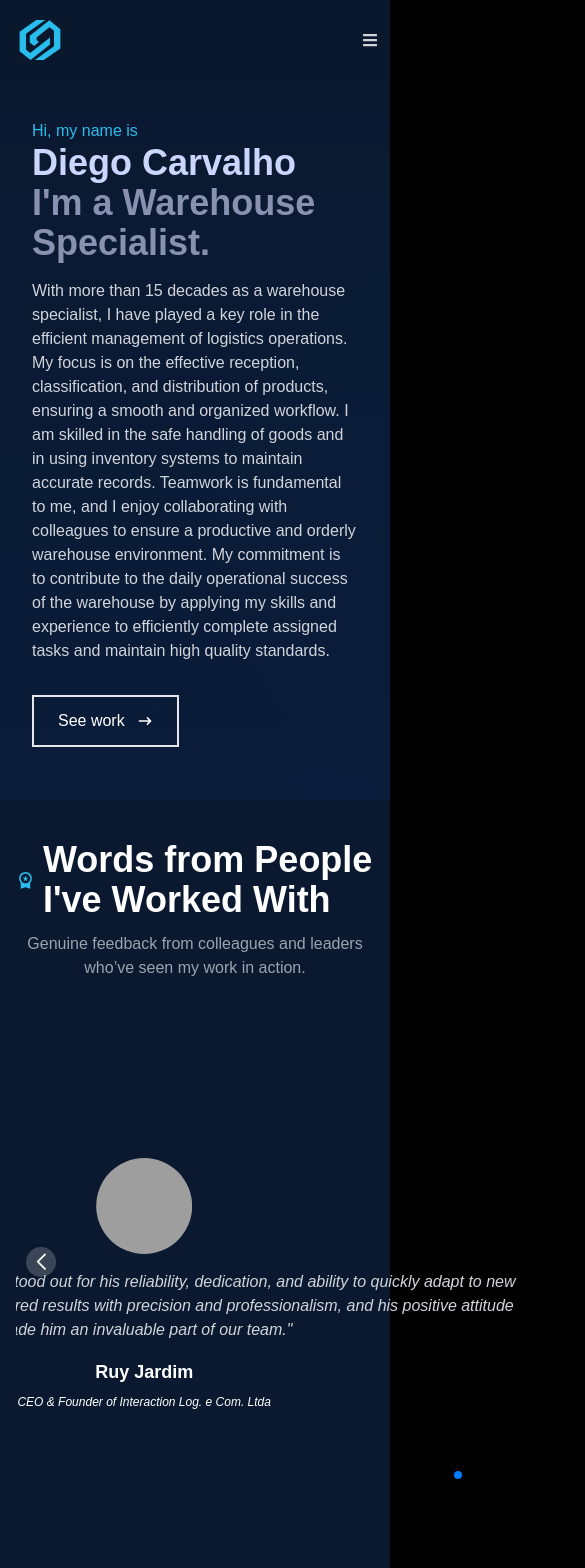
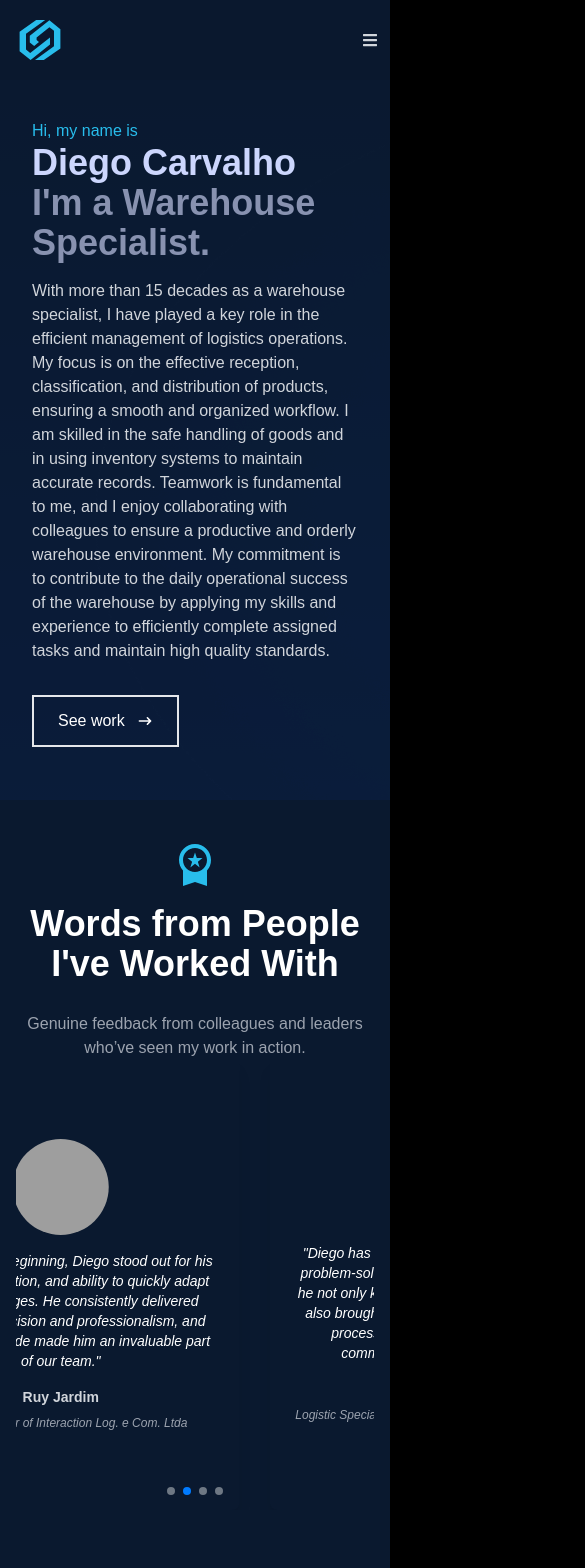
Before and after one commit to diegocchaves/logistic-portfolio, a React (Create React App) app: page / in a window 390 px wide. Shown: the top 1568 px of the page, 585 px wide, since content can reach past the window. Built offline with nearby package versions, Linux system fonts and the light colour scheme; grey boxes are pictures that could not be loaded.

Commit message:
Enhance SuccessStories component layout and responsiveness; update styles for improved clarity and user experience

```diff
--- a/src/components/Recomendation.jsx
+++ b/src/components/Recomendation.jsx
@@ -46,17 +46,16 @@ const SuccessStories = () => {
   ];
 
   return (
-    <section className="bg-[#0a192f]  text-gray-300 py-10 md:py-24">
-      <div className="container px-4 mx-auto text-white ">
-        <div className="flex flex-col items-center justify-center gap-3 mb-8">
-          <div className="flex flex-row items-center justify-center">
-            <MdWorkspacePremium className="text-4xl text-[#28bdec] mr-2" />
+    <section className="bg-[#0a192f] text-gray-300 py-10 md:py-24">
+      <div className="container px-4 mx-auto text-white">
+        <div className="flex flex-col items-center justify-center gap-3 text-center md:mb-8">
+          <div className="flex flex-col items-center justify-center mb-4 md:flex-row">
+            <MdWorkspacePremium className="text-5xl text-[#28bdec] md:mr-4 md:mb-0 mb-4" />
             <h1 className="text-4xl font-bold">
-              <span></span>
               Words from People I've Worked With
             </h1>
           </div>
-          <p className="mb-8 text-center text-gray-400">
+          <p className="text-gray-400 md:mb-8">
             Genuine feedback from colleagues and leaders who’ve seen my work in
             action.
           </p>
@@ -64,20 +63,20 @@ const SuccessStories = () => {
 
         <Swiper
           modules={[Navigation, Pagination, Autoplay]}
-          spaceBetween={30} // Spacing between slides
-          slidesPerView={1} // Number of slides visible
-          navigation // Enables navigation arrows
-          pagination={{ clickable: true }} // Enables pagination bullets
-          autoplay={{ delay: 6500, disableOnInteraction: false }} // Enables autoplay
-          loop={true} // Enables infinite looping
+          spaceBetween={30}
+          slidesPerView={1}
+          navigation
+          pagination={{ clickable: true }}
+          autoplay={{ delay: 6500, disableOnInteraction: false }}
+          loop={true}
           className="custom-swiper"
         >
           {stories.map((story) => (
             <SwiperSlide
               key={story.id}
-              className="flex items-center justify-center p-10 rounded-lg shadow-lg"
+              className="flex items-center justify-center rounded-lg shadow-lg md:p-12 "
             >
-              <div className="flex flex-col items-center justify-center p-8 rounded-lg h-[400px] ">
+              <div className="flex flex-col items-center justify-center w-full h-full p-6 rounded-lg ">
                 <img
                   src={story.image}
                   alt={story.name}
@@ -86,11 +85,15 @@ const SuccessStories = () => {
                   height={150}
                   priority
                 />
-                <p className="mb-4 italic text-center text-gray-300 text-md">
+                <p className="mb-4 text-sm italic text-center md:text-base">
                   &quot;{story.story}&quot;
                 </p>
-                <h4 className="text-lg font-bold text-center">{story.name}</h4>
-                <p className="mt-2 text-xs italic text-center">{story.text}</p>
+                <h4 className="text-sm font-bold text-center text-gray-300 md:text-lg">
+                  {story.name}
+                </h4>
+                <p className="mt-2 text-xs italic text-center text-gray-400 md:text-sm">
+                  {story.text}
+                </p>
               </div>
             </SwiperSlide>
           ))}
--- a/src/index.css
+++ b/src/index.css
@@ -30,7 +30,12 @@
     filter: drop-shadow(0 2px 4px rgba(0, 0, 0, 0.1)) !important;
     transition: all 0.2s ease; /* smooth animation */
   }
-
+  @media (max-width: 768px) {
+    .custom-swiper .swiper-button-next,
+    .custom-swiper .swiper-button-prev {
+      display: none !important;
+    }
+  }
   /* Hover effect */
   .custom-swiper .swiper-button-next:hover,
   .custom-swiper .swiper-button-prev:hover {
@@ -56,11 +61,12 @@
   .custom-swiper .swiper-button-prev:hover::after {
     color: #000000 !important;
   }
-  .swiper-pagination-bullet {
-    background-color: #ffffff;
+  .custom-swiper .swiper-pagination-bullet {
+    background-color: #eff1f170;
+    opacity: 2;
   }
 
-  .swiper-pagination-bullet-active {
+  .custom-swiper .swiper-pagination-bullet-active {
     background-color: #007bff;
     margin-top: 10px;
   }
@@ -70,6 +76,12 @@
   width: 900px;
   height: 450px;
   margin: 0 auto;
+}
+
+@media (max-width: 768px) {
+  .custom-swiper {
+    width: 100%;
+  }
 }
 
 .content-div {
```
